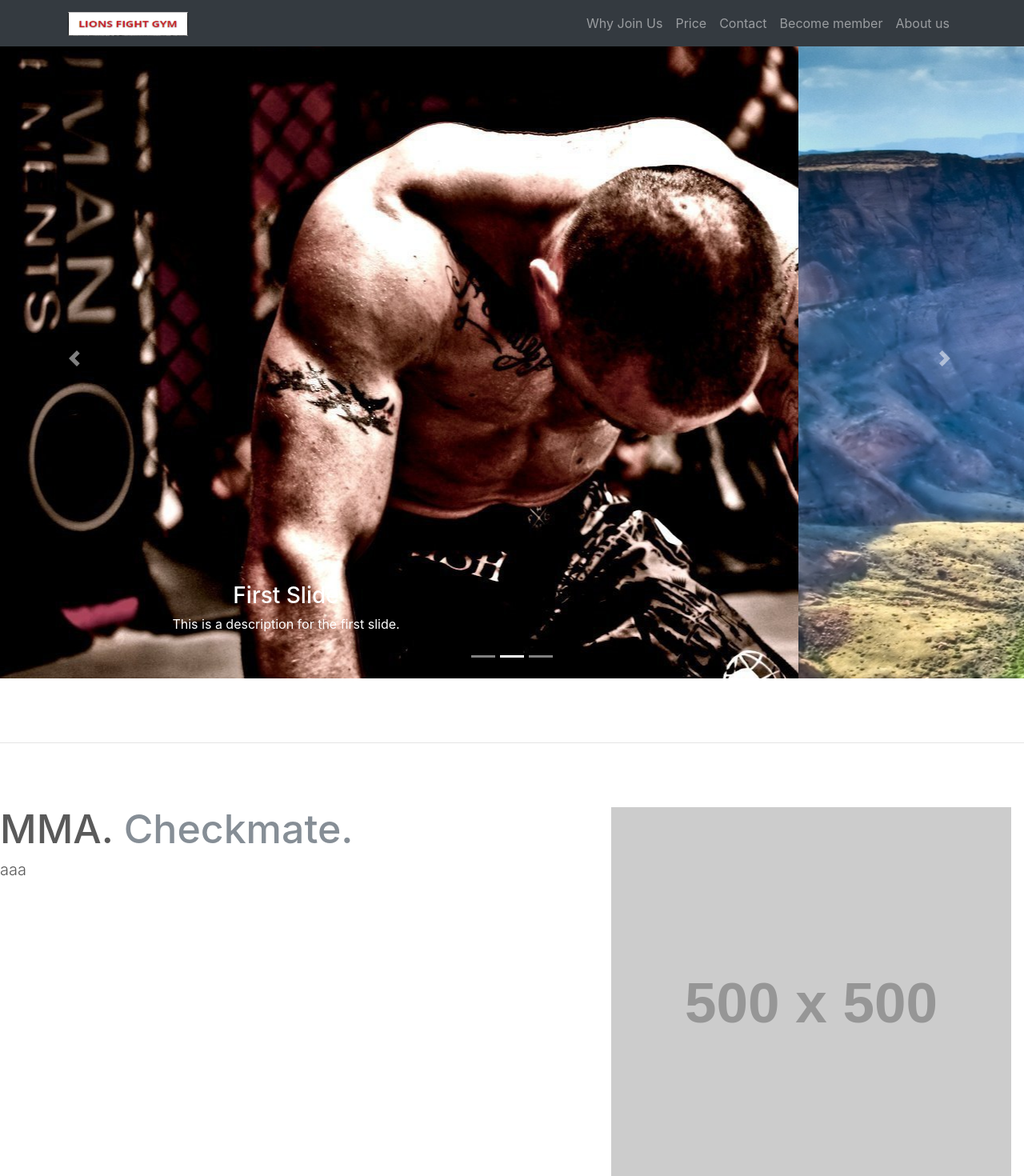
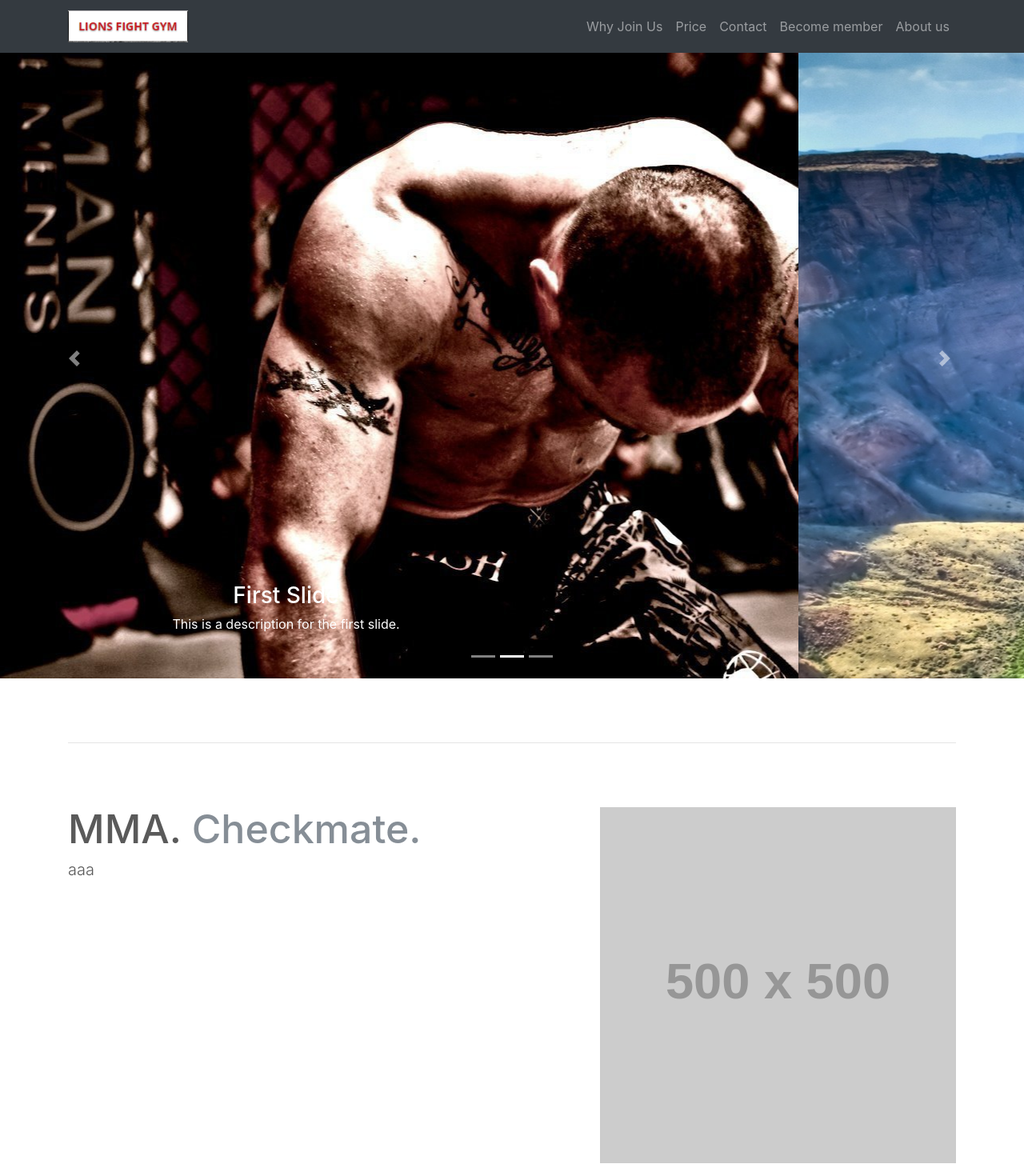
Before and after one commit to WAVI/gymproject, a Vue app: page / in a window 1280 px wide. Shown: the top 1470 px of the page at 80% size. Built offline with nearby package versions, Linux system fonts and the light colour scheme.

Commit message:
fixed scrolling bar

```diff
--- a/src/App.vue
+++ b/src/App.vue
@@ -13,8 +13,8 @@
 
 <script>
 import Nbar from './components/Header/NBar.vue';
-import CarouselComponent from './components/Header/CarouselComponent.vue';
-import Featurette from './components/Main/Featurette.vue';
+import CarouselComponent from './components/Homepage/Compo/CarouselComponent.vue';
+import Featurette from './components/Homepage/Compo/FeaturetteComponent.vue';
 
 export default {
   name: 'app',
--- a/src/components/Header/Nbar.vue
+++ b/src/components/Header/Nbar.vue
@@ -2,7 +2,7 @@
   <nav class="navbar navbar-expand-lg navbar-dark bg-dark fixed-top" id="mainNav">
     <div class="container">
       <a class="navbar-brand" href="#">
-      <img src="../../assets/logo.png" width="150" height="30" alt="">
+      <img src="../../assets/logo.png" width="150" height="40" alt="">
       </a>
       <button class="navbar-toggler" type="button" data-toggle="collapse" data-target="#navbarResponsive" aria-controls="navbarResponsive" aria-expanded="false" aria-label="Toggle navigation">
       <span class="navbar-toggler-icon"></span>
@@ -34,6 +34,9 @@
 
 </script>
 
-<style>
+<style scoped>
 
+/* .navbar > .container {
+    width:auto;
+  } */
 </style>
--- a/src/components/Header/CarouselComponent.vue
+++ b/src/components/Homepage/Compo/CarouselComponent.vue
@@ -1,5 +1,5 @@
 <template>
-  <header>
+  <div>
   <div id="carouselExampleIndicators" class="carousel slide" data-ride="carousel">
     <ol class="carousel-indicators">
       <li data-target="#carouselExampleIndicators" data-slide-to="0" class="active"></li>
@@ -9,7 +9,7 @@
     <div class="carousel-inner" role="listbox">
     <!-- Slide One - Set the background image for this slide in the line below -->
       <div class="carousel-item active">
-        <img  src="../../assets/2.png" alt="First Slide">
+        <img  src="../../../assets/2.png" alt="First Slide">
         <div class="carousel-caption d-none d-md-block">
         <h3>First Slide</h3>
         <p>This is a description for the first slide.</p>
@@ -17,7 +17,7 @@
     </div>
     <!-- Slide Two - Set the background image for this slide in the line below -->
     <div class="carousel-item">
-      <img  src="../../assets/1.png" alt="Second Slide">
+      <img  src="../../../assets/1.png" alt="Second Slide">
       <div class="carousel-caption d-none d-md-block">
         <h3>Second Slide</h3>
         <p>This is a description for the second slide.</p>
@@ -25,7 +25,7 @@
     </div>
     <!-- Slide Three - Set the background image for this slide in the line below -->
     <div class="carousel-item">
-      <img  src="../../assets/3.png" alt="Third slide">
+      <img  src="../../../assets/3.png" alt="Third slide">
       <div class="carousel-caption d-none d-md-block">
         <h3>Third Slide</h3>
         <p>This is a description for the third slide.</p>
@@ -41,24 +41,22 @@
     <span class="sr-only">Next</span>
     </a>
     </div>
-  </header>
+  </div>
 </template>
 
 <script>
-export default {
 
-};
 </script>
 
 <style scoped>
     /* Carousel base class */
 .carousel-item {
   height: 100vh;
-  min-height: 300px;
   background: no-repeat center center scroll;
   -webkit-background-size: cover;
   -moz-background-size: cover;
   -o-background-size: cover;
   background-size: cover;
 }
+
 </style>
--- a/src/components/Main/Featurette.vue
+++ b/src/components/Homepage/Compo/FeaturetteComponent.vue
@@ -1,5 +1,5 @@
 <template>
-<div>
+<div class="container">
   <hr class="featurette-divider">
   <div class="row featurette">
     <div class="col-md-7">
```
Also changed, not shown: src/main.js (+4 -4 lines).
